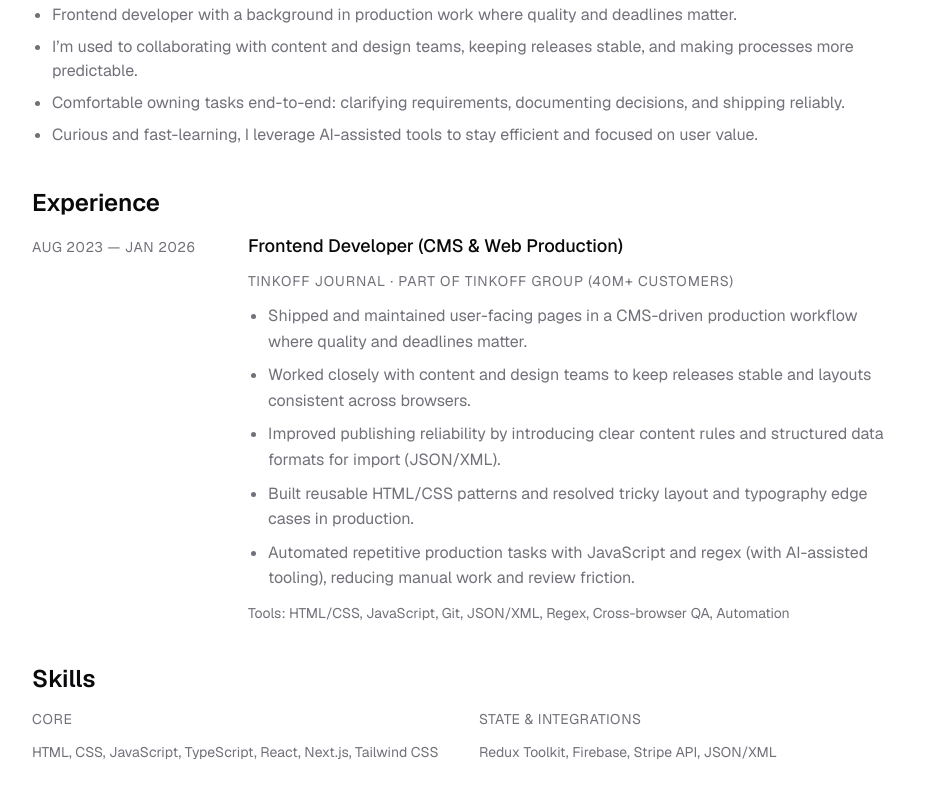
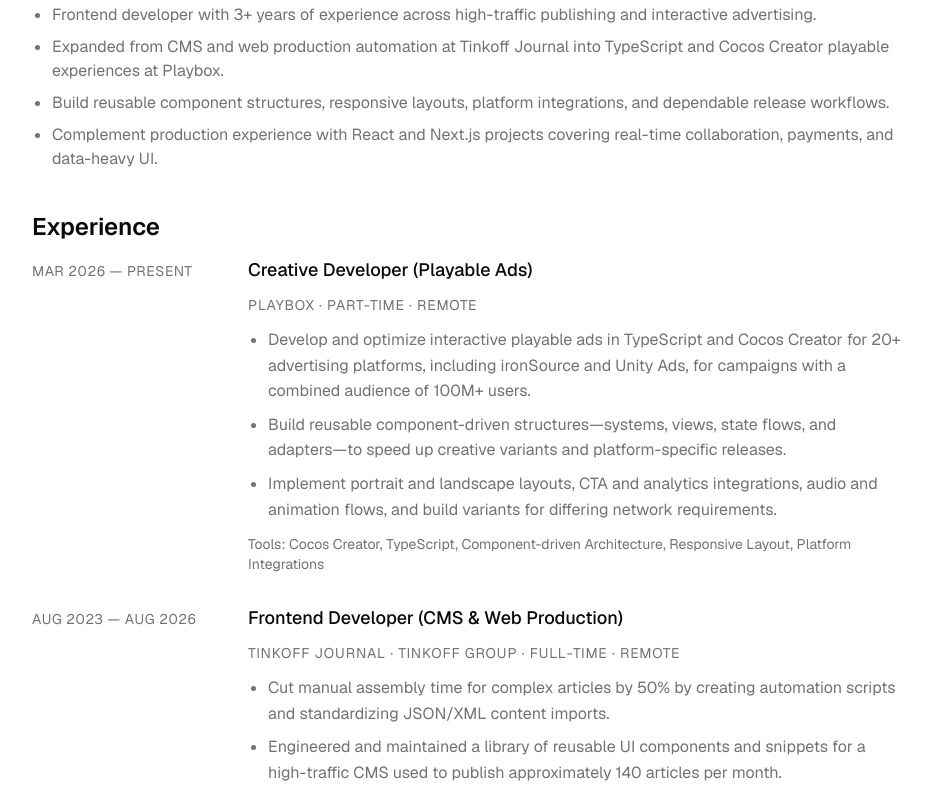
Before and after one commit to stupidkubik/my-website, a Next.js app: page /resume in a window 1280 px wide. Shown: the part 440-1227 px from the top of the page, without its empty margins (24-955 px from the left). Built offline with nearby package versions, Linux system fonts and the light colour scheme; no server answers.

Commit message:
Update portfolio and resume with interactive advertising experience

```diff
--- a/src/pages/contact.tsx
+++ b/src/pages/contact.tsx
@@ -9,7 +9,7 @@ export default function Contact() {
   return (
     <>
       <SeoHead
-        description="Contact Evgenii Rubin for frontend development work focused on reliable, user-friendly interfaces."
+        description="Contact Evgenii Rubin for frontend development across reliable web interfaces and interactive TypeScript experiences."
         path="/contact"
         title="Contact"
       />
--- a/src/pages/index.tsx
+++ b/src/pages/index.tsx
@@ -12,7 +12,7 @@ export default function Home() {
   return (
     <>
       <SeoHead
-        description="Frontend developer portfolio focused on reliable, user-friendly interfaces with stable delivery and strong production quality."
+        description="Frontend developer portfolio spanning high-traffic web publishing and interactive TypeScript experiences, with a focus on reusable systems and reliable delivery."
         ogImage="/og/kanban-board.webp"
         ogImageHeight={630}
         ogImageWidth={1200}
@@ -23,13 +23,15 @@ export default function Home() {
           <Grid>
             <GridCol lg={9}>
             <Stack size="lg">
-              <p className="text-label uppercase text-muted-fg">Frontend Developer</p>
+              <p className="text-label uppercase text-muted-fg">Frontend Developer · Interactive Experiences</p>
               <h1 className="text-[2.125rem] font-semibold leading-[1.08] tracking-[-0.02em] xs:text-[2.5rem] sm:text-display">
-                Frontend developer building reliable, user-friendly web interfaces.
+                Building reliable web interfaces and interactive experiences.
               </h1>
               <p className="max-w-text text-body text-muted-fg">
-                I have 2.5+ years of production experience where quality and deadlines matter. I work closely
-                with content and design teams to ship stable, accessible releases and predictable results.
+                I bring 3+ years of production experience across high-traffic publishing and interactive
+                advertising. My work has grown from CMS-driven web delivery and workflow automation into
+                TypeScript-powered playable experiences—always with reusable components, cross-platform QA,
+                and predictable releases at the core.
               </p>
               <div className="flex flex-wrap gap-3">
                 <ButtonLink href="/projects">
--- a/src/pages/resume.tsx
+++ b/src/pages/resume.tsx
@@ -11,7 +11,7 @@ export default function Resume() {
   return (
     <>
       <SeoHead
-        description="Resume of Evgenii Rubin: frontend developer with production CMS and web production experience, reliable delivery, and React/TypeScript expertise."
+        description="Resume of Evgenii Rubin: frontend developer with experience in high-traffic publishing, interactive advertising, React, TypeScript, and Cocos Creator."
         path="/resume"
         title="Resume"
       />
@@ -56,20 +56,20 @@ export default function Resume() {
                   <h2 className="text-h3 font-semibold">Summary</h2>
                   <BulletList>
                     <li>
-                      Frontend developer with a background in production work where quality and deadlines
-                      matter.
+                      Frontend developer with 3+ years of experience across high-traffic publishing and
+                      interactive advertising.
                     </li>
                     <li>
-                      I’m used to collaborating with content and design teams, keeping releases stable, and
-                      making processes more predictable.
+                      Expanded from CMS and web production automation at Tinkoff Journal into TypeScript and
+                      Cocos Creator playable experiences at Playbox.
                     </li>
                     <li>
-                      Comfortable owning tasks end-to-end: clarifying requirements, documenting decisions,
-                      and shipping reliably.
+                      Build reusable component structures, responsive layouts, platform integrations, and
+                      dependable release workflows.
                     </li>
                     <li>
-                      Curious and fast-learning, I leverage AI-assisted tools to stay efficient and focused
-                      on user value.
+                      Complement production experience with React and Next.js projects covering real-time
+                      collaboration, payments, and data-heavy UI.
                     </li>
                   </BulletList>
                 </Stack>
@@ -80,34 +80,60 @@ export default function Resume() {
                   <h2 className="text-h3 font-semibold">Experience</h2>
                   <div className="space-y-8 text-body text-muted-fg">
                     <article className="grid gap-3 sm:grid-cols-[12rem_minmax(0,1fr)] sm:gap-6">
-                      <p className="pt-1 text-label uppercase text-muted-fg">Aug 2023 — Jan 2026</p>
+                      <p className="pt-1 text-label uppercase text-muted-fg">Mar 2026 — Present</p>
+                      <Stack size="sm">
+                        <p className="text-[1.125rem] font-medium leading-snug text-fg">
+                          Creative Developer (Playable Ads)
+                        </p>
+                        <p className="text-sm uppercase tracking-[0.06em] text-muted-fg">
+                          Playbox · Part-time · Remote
+                        </p>
+                        <BulletList className="text-body">
+                          <li>
+                            Develop and optimize interactive playable ads in TypeScript and Cocos Creator for
+                            20+ advertising platforms, including ironSource and Unity Ads, for campaigns with
+                            a combined audience of 100M+ users.
+                          </li>
+                          <li>
+                            Build reusable component-driven structures—systems, views, state flows, and
+                            adapters—to speed up creative variants and platform-specific releases.
+                          </li>
+                          <li>
+                            Implement portrait and landscape layouts, CTA and analytics integrations,
+                            audio and animation flows, and build variants for differing network requirements.
+                          </li>
+                        </BulletList>
+                        <p className="text-sm text-muted-fg">
+                          Tools: Cocos Creator, TypeScript, Component-driven Architecture, Responsive Layout,
+                          Platform Integrations
+                        </p>
+                      </Stack>
+                    </article>
+                    <article className="grid gap-3 sm:grid-cols-[12rem_minmax(0,1fr)] sm:gap-6">
+                      <p className="pt-1 text-label uppercase text-muted-fg">Aug 2023 — Aug 2026</p>
                       <Stack size="sm">
                         <p className="text-[1.125rem] font-medium leading-snug text-fg">
                           Frontend Developer (CMS & Web Production)
                         </p>
                         <p className="text-sm uppercase tracking-[0.06em] text-muted-fg">
-                          Tinkoff Journal · Part of Tinkoff Group (40M+ customers)
+                          Tinkoff Journal · Tinkoff Group · Full-time · Remote
                         </p>
                         <BulletList className="text-body">
                           <li>
-                            Shipped and maintained user-facing pages in a CMS-driven production workflow
-                            where quality and deadlines matter.
+                            Cut manual assembly time for complex articles by 50% by creating automation
+                            scripts and standardizing JSON/XML content imports.
                           </li>
                           <li>
-                            Worked closely with content and design teams to keep releases stable and layouts
-                            consistent across browsers.
+                            Engineered and maintained a library of reusable UI components and snippets for a
+                            high-traffic CMS used to publish approximately 140 articles per month.
                           </li>
                           <li>
-                            Improved publishing reliability by introducing clear content rules and structured
-                            data formats for import (JSON/XML).
+                            Owned end-to-end technical production for feature articles, ensuring performance
+                            and cross-browser compatibility for a readership of millions.
                           </li>
                           <li>
-                            Built reusable HTML/CSS patterns and resolved tricky layout and typography edge
-                            cases in production.
-                          </li>
-                          <li>
-                            Automated repetitive production tasks with JavaScript and regex (with AI-assisted
-                            tooling), reducing manual work and review friction.
+                            Reduced post-launch bugs by 30% by introducing a standardized pre-release QA
+                            checklist and robust content validation rules.
                           </li>
                         </BulletList>
                         <p className="text-sm text-muted-fg">
@@ -126,24 +152,26 @@ export default function Resume() {
                     <Stack size="sm">
                       <h3 className="text-label uppercase text-muted-fg">Core</h3>
                       <p className="text-sm text-muted-fg">
-                        HTML, CSS, JavaScript, TypeScript, React, Next.js, Tailwind CSS
+                        HTML, CSS, JavaScript, TypeScript, React, Next.js, Cocos Creator
+                      </p>
+                    </Stack>
+                    <Stack size="sm">
+                      <h3 className="text-label uppercase text-muted-fg">UI & Interactive</h3>
+                      <p className="text-sm text-muted-fg">
+                        Tailwind CSS, shadcn/ui, Radix UI, Responsive Layouts, Animation & Audio
                       </p>
                     </Stack>
                     <Stack size="sm">
                       <h3 className="text-label uppercase text-muted-fg">State & Integrations</h3>
                       <p className="text-sm text-muted-fg">
-                        Redux Toolkit, Firebase, Stripe API, JSON/XML
+                        Redux Toolkit, Zustand, Firebase, Stripe, Postgres, Event-driven Systems
                       </p>
                     </Stack>
                     <Stack size="sm">
                       <h3 className="text-label uppercase text-muted-fg">Quality & Delivery</h3>
                       <p className="text-sm text-muted-fg">
-                        Git, CI/CD (GitHub Actions), Cross-browser QA, Vitest, Playwright
+                        Git, CI/CD, Cross-browser & Multi-platform QA, Vitest, Playwright, Cypress
                       </p>
-                    </Stack>
-                    <Stack size="sm">
-                      <h3 className="text-label uppercase text-muted-fg">AI-assisted Tools</h3>
-                      <p className="text-sm text-muted-fg">GitHub Copilot, Cursor, Codex</p>
                     </Stack>
                   </div>
                 </Stack>
```
Also changed, not shown: src/pages/about.tsx (+11 -11 lines), 1 other file (tests, documents, lock files or other folders).
